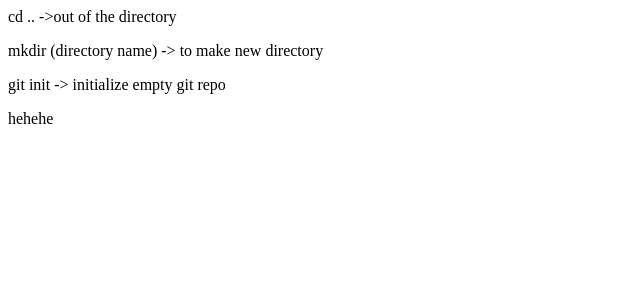
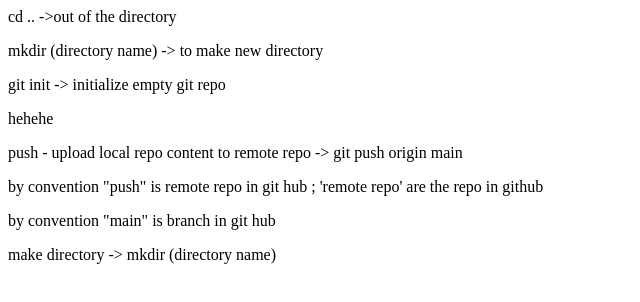
Before and after one commit to BingeCoder02/local-repo-demo, a plain HTML site: page index.html in a window 1280 px wide. Shown: the whole page, without its empty margins (0-640 px from the left). Drawn offline with Linux system fonts and the light colour scheme.

Commit message:
new changes

```diff
--- a/index.html
+++ b/index.html
@@ -2,3 +2,7 @@
 <p>mkdir (directory name) -> to make new directory</p>
 <p>git init -> initialize empty git repo</p>
 <p>hehehe</p>
+<p>push - upload local repo content to remote repo -> git push origin main</p>
+<p>by convention "push" is remote repo in git hub ; 'remote repo' are the repo in github</p>
+<p>by convention "main" is branch in git hub</p>
+<p>make directory -> mkdir (directory name)</p>
```
